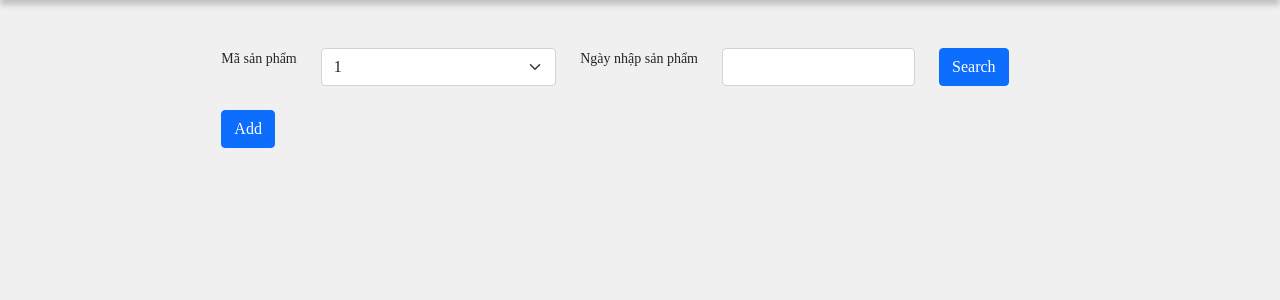
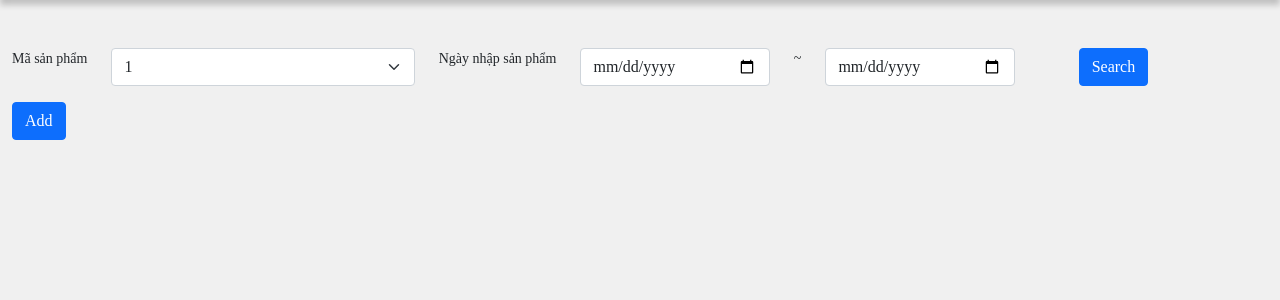
Before and after one commit to nguyenductai29/flask_crud, a Flask app: page /order in a window 1280 px wide. Shown: the part 45-345 px from the top of the page. Run offline with Flask 3, Linux system fonts and the light colour scheme; some libraries are stand-ins or nearby versions.

Commit message:
fix input type date

```diff
--- a/templates/views/order_screen/index.html
+++ b/templates/views/order_screen/index.html
@@ -3,9 +3,9 @@
 {% block title %} Order screen {% endblock %}
 
 {% block content %}
-    <div class="d-grid gap-2 col-8 mx-auto mt-5">
+    <div class="d-grid col-12 mx-auto mt-5">
         <div class="row">
-            <div class="col-5">
+            <div class="col-4">
                 <div class="row">
                     <div class="col-auto">
                         <p class="m-0">Mã sản phẩm</p>
@@ -20,13 +20,19 @@
                     </div>
                 </div>
             </div>
-            <div class="col-5">
+            <div class="col-6">
                 <div class="row">
                     <div class="col-auto">
                         <p class="m-0">Ngày nhập sản phẩm</p>
                     </div>
-                    <div class="col">
-                        <input type="text" class="form-control">
+                    <div class="col-4">
+                        <input type="date" class="form-control" lang="en-US">
+                    </div>
+                    <div class="col-auto">
+                        <p class="m-0">~</p>
+                    </div>
+                    <div class="col-4">
+                        <input type="date" class="form-control" lang="en-US">
                     </div>
                 </div>
             </div>
```
